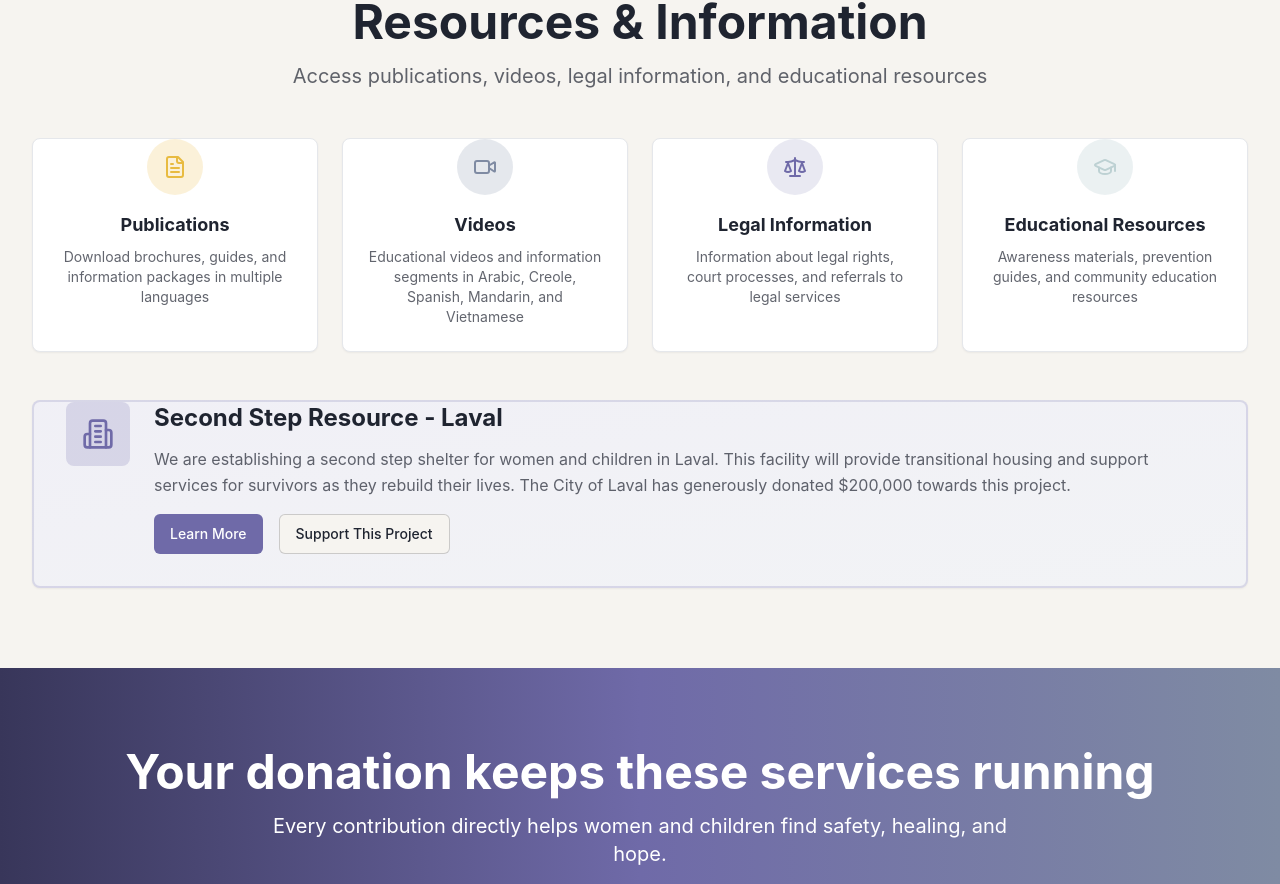
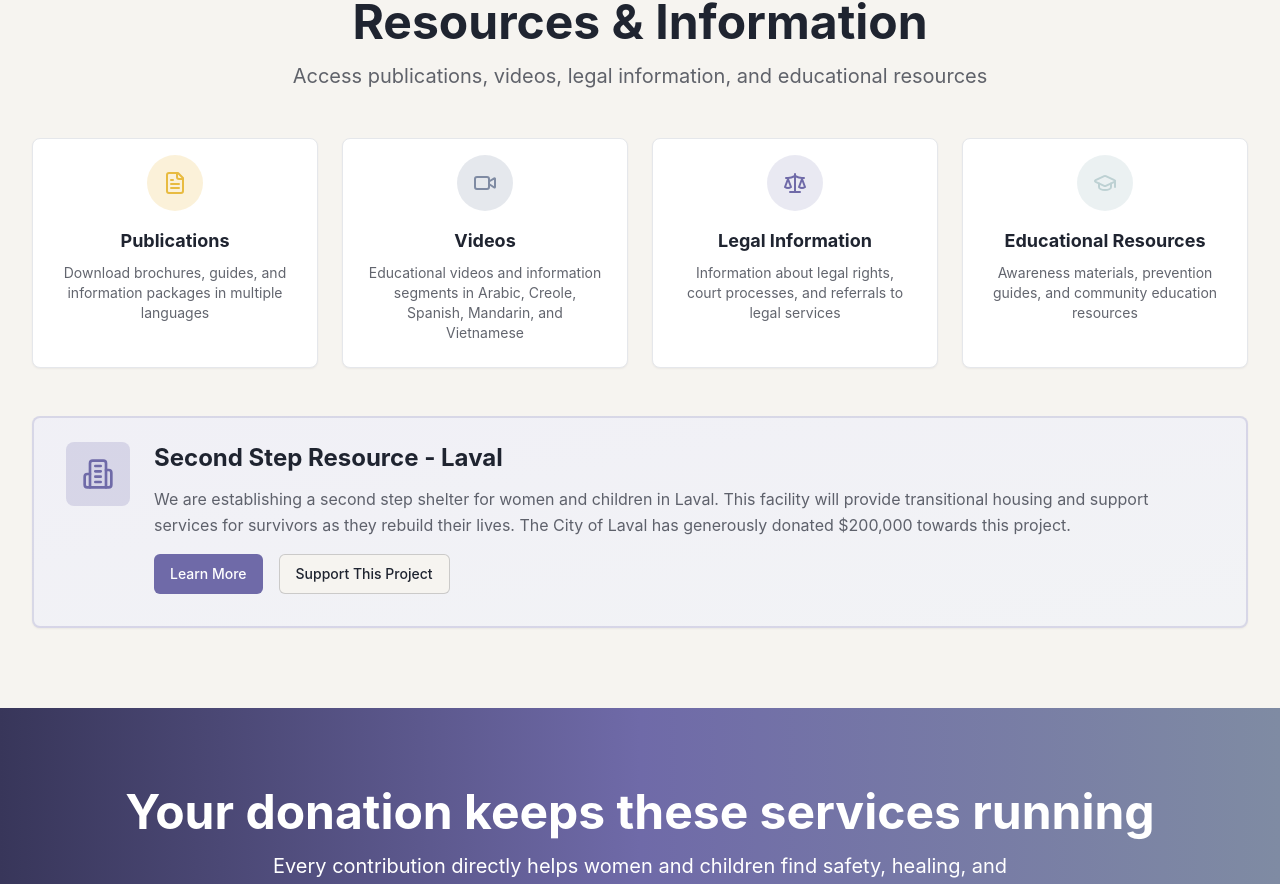
Before and after one commit to puganinithepug/Morgan-Stanley-Athena-Paths, a React (Create React App) app in the folder client/: page /services in a window 1280 px wide. Shown: the part 2242-3126 px from the top of the page. Built offline with nearby package versions, Linux system fonts and the light colour scheme; no server answers.

Commit message:
Fixing buttons and margins

```diff
--- a/client/src/components/CommunityGoals.jsx
+++ b/client/src/components/CommunityGoals.jsx
@@ -210,7 +210,7 @@ export default function CommunityGoals({ onDonate }) {
             {/* Card padding: 32px (p-8) for consistent internal spacing */}
             <CardContent className="p-8">
               {/* Header section: 24px bottom margin */}
-              <div className="text-center mb-6">
+              <div className="text-center mb-6 mt-6">
                 <h3 className="text-3xl font-bold text-foreground mb-4">
                   {language === 'fr'
                     ? `Chaque 100 $ fournit 1 nuit d'hébergement sécuritaire. Nous avons besoin de ${communityTotal.nightsNeeded} nuits pour protéger les familles cet hiver.`
@@ -349,7 +349,7 @@ export default function CommunityGoals({ onDonate }) {
                     {/* Card padding: 24px (p-6) for consistent internal spacing */}
                     <CardContent className="p-6 flex flex-col flex-1">
                       {/* Header section: 16px bottom margin */}
-                      <div className="flex items-start gap-3 mb-4">
+                      <div className="flex items-start gap-3 mb-4 mt-4">
                         {/* Icon: 12px padding (p-3) */}
                         <div className={`p-3 rounded-xl bg-gradient-to-br ${colors.bg} text-white flex-shrink-0 shadow-md`}>
                           <ItemIcon className="w-6 h-6" />
--- a/client/src/components/PathTransitionSection.jsx
+++ b/client/src/components/PathTransitionSection.jsx
@@ -112,9 +112,9 @@ export default function PathTransitionSection({ onAboutClick }) {
           {onAboutClick && (
             <Button
               size="lg"
-              variant="outline"
+              variant="unstyled"
               onClick={onAboutClick}
-              className="bg-white/90 hover:bg-white text-gray-900 px-8 py-5 rounded-full shadow-lg border-2 border-gray-200"
+              className="bg-primary/70 hover:bg-primary/90 text-white px-8 py-5 rounded-full shadow-lg flex items-center gap-2 shadow-primary-glow hover:shadow-primary-glow-strong"
             >
               Learn More About Us
             </Button>
--- a/client/src/pages/Landing.jsx
+++ b/client/src/pages/Landing.jsx
@@ -794,7 +794,7 @@ function VideoEmbed({ videoId }) {
               >
                 <Card className="bg-white/10 backdrop-blur-lg border-white/20 h-full">
                   <CardContent className="p-6 flex flex-col h-full">
-                    <Quote className="w-8 h-8 text-highlight/60 mb-4" />
+                    <Quote className="w-8 h-8 text-highlight/60 mb-4 mt-4" />
                     <blockquote className="text-lg font-light leading-relaxed mb-6 italic flex-grow">
                       "{testimonial.quote}"
                     </blockquote>
--- a/client/src/pages/OurServices.jsx
+++ b/client/src/pages/OurServices.jsx
@@ -294,7 +294,7 @@ export default function OurServices() {
               return (
                 <Card key={index} className="hover:shadow-lg transition-all">
                   <CardContent className="p-6 text-center">
-                    <div className={`inline-flex p-4 ${resource.bgColor} rounded-full mb-4`}>
+                    <div className={`inline-flex p-4 ${resource.bgColor} rounded-full mb-4 mt-4`}>
                       <Icon className={`w-6 h-6 ${resource.color}`} />
                     </div>
                     <h3 className="text-lg font-bold text-foreground mb-2">{resource.title}</h3>
@@ -309,11 +309,11 @@ export default function OurServices() {
           <Card className="bg-gradient-to-br from-primary/10 to-secondary/10 border-2 border-primary/20">
             <CardContent className="p-8">
               <div className="flex items-start gap-6">
-                <div className="p-4 bg-primary/20 rounded-lg flex-shrink-0">
+                <div className="p-4 bg-primary/20 rounded-lg flex-shrink-0 mt-6">
                   <Building2 className="w-8 h-8 text-primary" />
                 </div>
                 <div className="flex-1">
-                  <h3 className="text-2xl font-bold text-foreground mb-3">
+                  <h3 className="text-2xl font-bold text-foreground mb-3 mt-6">
                     Second Step Resource - Laval
                   </h3>
                   <p className="text-foreground/70 mb-4 leading-relaxed">
```
